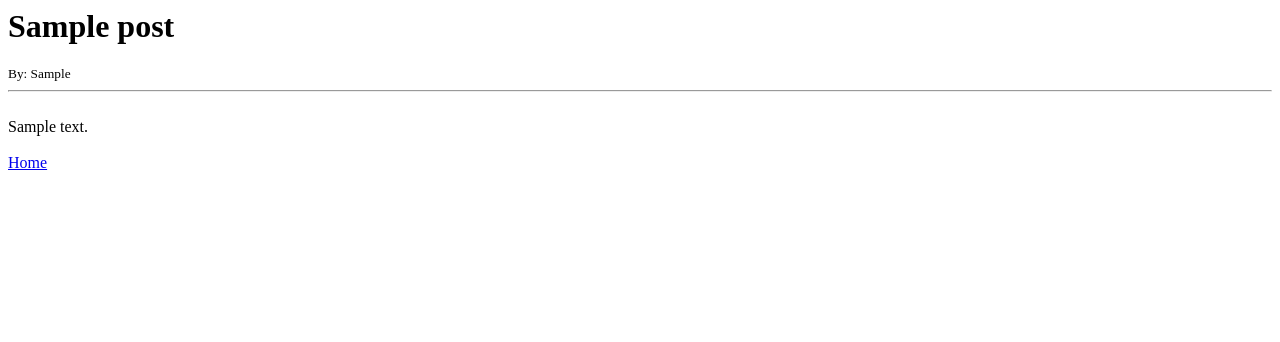
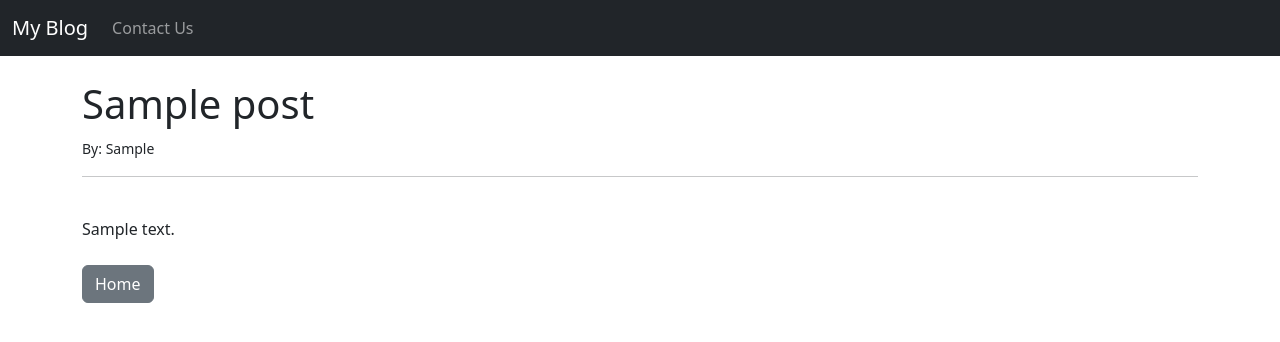
Before and after one commit to silvaludwig/django-basic-blog, a Django app: page /article/1 in a window 1280 px wide. Shown: the top 342 px of the page. Run offline with Django 5.2, Linux system fonts and the light colour scheme; tables that the repository leaves empty hold one stand-in row (values such as "Sample post").

Commit message:
bootstrap base page, nav-bar

```diff
--- a/basicblog/myblog/templates/article_details.html
+++ b/basicblog/myblog/templates/article_details.html
@@ -1,4 +1,6 @@
+{% extends "base.html" %}
 
+{% block content%}
 
     <h1>{{ post.title }}</h1>
     <small>By: {{ post.author.first_name }}</small><br/>
@@ -7,4 +9,6 @@
     {{ post.body }}
 
     <br/><br/>
-<a href="{% url 'home' %}">Home</a>
+    <a href="{% url 'home' %}"class="btn btn-secondary">Home</a>
+
+{% endblock %}
--- /dev/null
+++ b/basicblog/myblog/templates/base.html
@@ -0,0 +1,37 @@
+<!doctype html>
+<html lang="en">
+  <head>
+    <meta charset="utf-8">
+    <meta name="viewport" content="width=device-width, initial-scale=1">
+    <title>My Blog</title>
+    <link href="https://cdn.jsdelivr.net/npm/bootstrap@5.3.5/dist/css/bootstrap.min.css" rel="stylesheet" integrity="sha384-SgOJa3DmI69IUzQ2PVdRZhwQ+dy64/BUtbMJw1MZ8t5HZApcHrRKUc4W0kG879m7" crossorigin="anonymous">
+  </head>
+  <body>
+    <nav class="navbar navbar-expand-lg navbar-dark bg-dark">
+        <div class="container-fluid">
+          <a class="navbar-brand" href="{% url 'home' %}">My Blog</a>
+          <button class="navbar-toggler" type="button" data-bs-toggle="collapse" data-bs-target="#navbarSupportedContent" aria-controls="navbarSupportedContent" aria-expanded="false" aria-label="Toggle navigation">
+            <span class="navbar-toggler-icon"></span>
+          </button>
+          <div class="collapse navbar-collapse" id="navbarSupportedContent">
+            <ul class="navbar-nav me-auto mb-2 mb-lg-0">
+
+              <li class="nav-item">
+                <a class="nav-link" href="#">Contact Us</a>
+              </li>
+
+            </ul>
+
+          </div>
+        </div>
+      </nav>
+<br/>
+<div class="container">
+    {% block content%}
+
+    {% endblock %}
+</div>
+
+    <script src="https://cdn.jsdelivr.net/npm/bootstrap@5.3.5/dist/js/bootstrap.bundle.min.js" integrity="sha384-k6d4wzSIapyDyv1kpU366/PK5hCdSbCRGRCMv+eplOQJWyd1fbcAu9OCUj5zNLiq" crossorigin="anonymous"></script>
+  </body>
+</html>
--- a/basicblog/myblog/templates/home.html
+++ b/basicblog/myblog/templates/home.html
@@ -1,3 +1,7 @@
+{% extends "base.html" %}
+
+{% block content%}
+
     <h1>Post</h1>
 
     <ul>
@@ -9,3 +13,5 @@
             </li>
         {% endfor %}
     </ul>
+
+{% endblock %}
```
Lines whose indentation alone changed are shown as unchanged.
